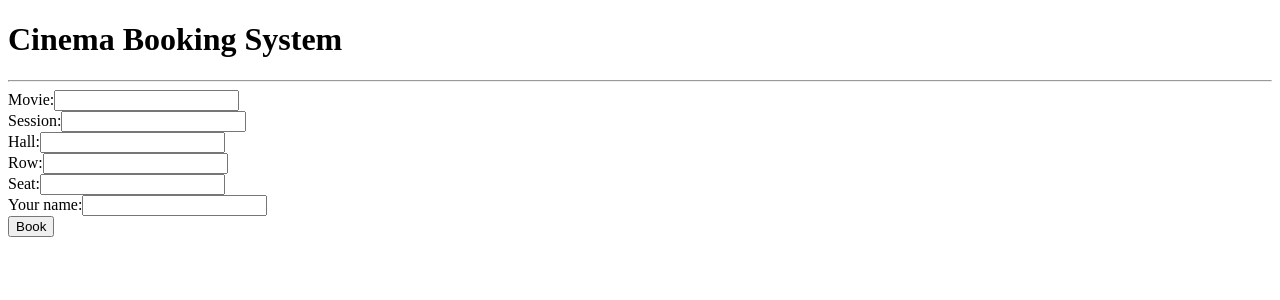
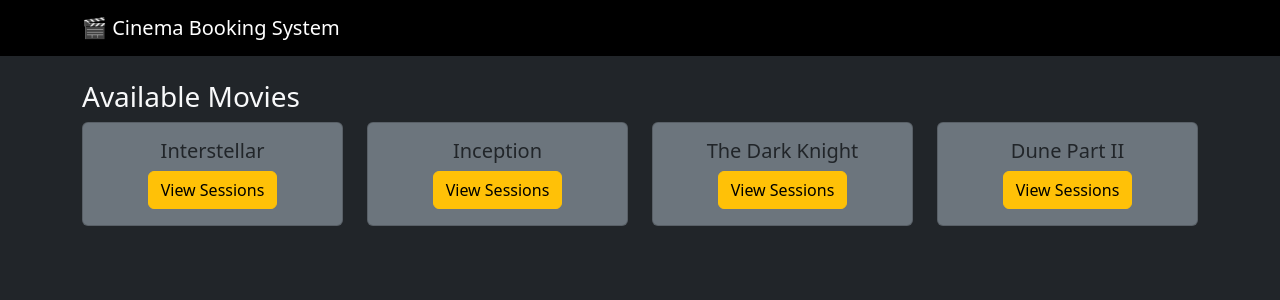
Before and after one commit to Timuuurka/cinema_final, a Flask app: page / in a window 1280 px wide. Shown: the top 300 px of the page. Run offline with Flask 3, Linux system fonts and the light colour scheme.

Commit message:
Upgrade cinema booking logic, UI, seats availability

```diff
--- a/app/routes.py
+++ b/app/routes.py
@@ -1,23 +1,49 @@
-from flask import Blueprint, render_template, request
-from app.models import Booking
+from flask import Blueprint, render_template, request, redirect, url_for
+from app.models import Movie, Session, Seat, Booking
 from app.app import db
 
 main = Blueprint('main', __name__)
 
 @main.route('/')
 def index():
-    return render_template('index.html')
+    movies = Movie.query.all()
+    return render_template('index.html', movies=movies)
+
+@main.route('/sessions/<int:movie_id>')
+def sessions(movie_id):
+    sessions = Session.query.filter_by(movie_id=movie_id).all()
+    return render_template('sessions.html', sessions=sessions)
+
+@main.route('/seats/<int:session_id>')
+def seats(session_id):
+    all_seats = Seat.query.all()
+    booked = {b.seat_id for b in Booking.query.filter_by(session_id=session_id).all()}
+    available = len(all_seats) - len(booked)
+    return render_template(
+        'seats.html',
+        seats=all_seats,
+        booked=booked,
+        session_id=session_id,
+        available=available
+    )
 
 @main.route('/book', methods=['POST'])
 def book():
+    session_id = request.form['session_id']
+    seat_id = request.form['seat_id']
+    name = request.form['name']
+
     booking = Booking(
-        movie=request.form['movie'],
-        session=request.form['session'],
-        hall=request.form['hall'],
-        row=request.form['row'],
-        seat=request.form['seat'],
-        customer_name=request.form['customer_name']
+        session_id=session_id,
+        seat_id=seat_id,
+        customer_name=name
     )
+
     db.session.add(booking)
-    db.session.commit()
-    return render_template('success.html', booking=booking)
+    try:
+        db.session.commit()
+    except:
+        db.session.rollback()
+        return "Seat already booked", 400
+
+    return redirect(url_for('main.index'))
--- a/app/templates/base.html
+++ b/app/templates/base.html
@@ -2,10 +2,16 @@
 <html>
 <head>
     <title>Cinema Booking</title>
+    <link href="https://cdn.jsdelivr.net/npm/bootstrap@5.3.3/dist/css/bootstrap.min.css" rel="stylesheet">
 </head>
-<body>
-    <h1>Cinema Booking System</h1>
-    <hr>
-    {% block content %}{% endblock %}
+<body class="bg-dark text-light">
+<nav class="navbar navbar-dark bg-black mb-4">
+  <div class="container">
+    <span class="navbar-brand">🎬 Cinema Booking System</span>
+  </div>
+</nav>
+<div class="container">
+{% block content %}{% endblock %}
+</div>
 </body>
 </html>
--- a/app/templates/index.html
+++ b/app/templates/index.html
@@ -1,12 +1,16 @@
 {% extends "base.html" %}
 {% block content %}
-<form method="POST" action="/book">
-    <label>Movie:</label><input name="movie"><br>
-    <label>Session:</label><input name="session"><br>
-    <label>Hall:</label><input name="hall"><br>
-    <label>Row:</label><input type="number" name="row"><br>
-    <label>Seat:</label><input type="number" name="seat"><br>
-    <label>Your name:</label><input name="customer_name"><br>
-    <button type="submit">Book</button>
-</form>
+<h3>Available Movies</h3>
+<div class="row">
+{% for movie in movies %}
+  <div class="col-md-3">
+    <div class="card bg-secondary mb-3">
+      <div class="card-body text-center">
+        <h5>{{ movie.title }}</h5>
+        <a href="/sessions/{{ movie.id }}" class="btn btn-warning">View Sessions</a>
+      </div>
+    </div>
+  </div>
+{% endfor %}
+</div>
 {% endblock %}
```
Also changed, not shown: app/app.py (+32 -0 lines), app/models.py (+24 -7 lines), app/templates/seats.html (added, +29 -0 lines), app/templates/sessions.html (added, +12 -0 lines).
